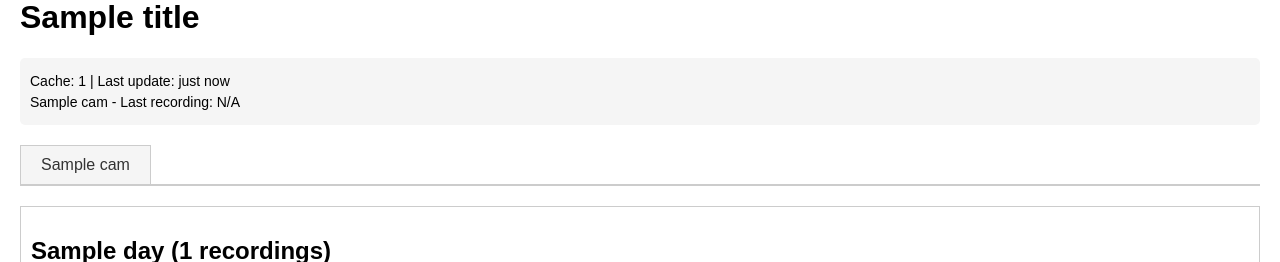
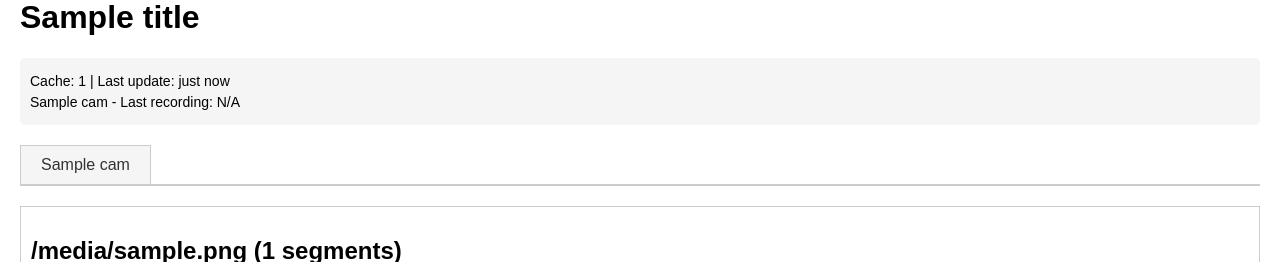
Before and after one commit to tp3t3r/security-footage-browser, a Flask app: template templates/index.html in a window 1280 px wide. Shown: the part 22-284 px from the top of the page. Run offline with Flask 3, Linux system fonts and the light colour scheme; the template is opened without the code that fills it: most values are stand-ins (such as "Sample title", 1, 10 or a date in 2020); data that the repository does not hold is empty; parts of the project's set-up code (start-up, migrations or seed data) failed here and were passed over.

Commit message:
Remove duplicates, sort by file/segment, hide unreliable timestamps

```diff
--- a/server.py
+++ b/server.py
@@ -36,10 +36,7 @@ def progress():
 
 @app.route('/')
 def index():
-    days_param = request.args.get('days', config.getint('display', 'default_days'), type=int)
     camera = request.args.get('camera', type=int)
-    end = int(datetime.now().timestamp())
-    start = int((datetime.now() - timedelta(days=days_param)).timestamp())
 
     data = load_segments()
     cameras = [{'id': i, 'name': c['name']} for i, c in enumerate(data['cameras'])]
@@ -51,7 +48,21 @@ def index():
             seg['camera_id'] = int(cam_id)
             all_segments.append(seg)
 
-    segments = [s for s in all_segments if start < s['start_time'] < end]
+    # Remove duplicates (same camera_id, file, segment)
+    seen = set()
+    unique_segments = []
+    for seg in all_segments:
+        key = (seg['camera_id'], seg['file'], seg['segment'])
+        if key not in seen:
+            seen.add(key)
+            unique_segments.append(seg)
+
+    # Filter by camera if specified
+    if camera is not None:
+        unique_segments = [s for s in unique_segments if s['camera_id'] == camera]
+
+    # Sort by camera_id, then file number, then segment number
+    unique_segments.sort(key=lambda s: (s['camera_id'], s['file'], s['segment']))
 
     # Create camera lookup
     camera_map = {i: c for i, c in enumerate(data['cameras'])}
@@ -70,21 +81,17 @@ def index():
     last_recordings = {}
     for cam_id, segs in data['segments'].items():
         if segs:
-            latest = max(segs, key=lambda s: s['start_time'])
-            last_recordings[int(cam_id)] = datetime.fromtimestamp(latest['start_time']).strftime('%Y-%m-%d %H:%M:%S')
+            latest = max(segs, key=lambda s: s.get('start_time', 0))
+            last_recordings[int(cam_id)] = f"File {latest['file']}"
 
-    # Filter by camera if specified
-    if camera is not None:
-        segments = [s for s in segments if s['camera_id'] == camera]
+    # Group by file number instead of day
+    by_file = {}
+    for seg in unique_segments:
+        cam = camera_map.get(seg['camera_id'], {})
+        file_key = f"hiv{seg['file']:05d}.mp4"
+        if file_key not in by_file:
+            by_file[file_key] = []
 
-    by_day = {}
-    for seg in segments:
-        cam = camera_map.get(seg['camera_id'], {})
-        day = datetime.fromtimestamp(seg['start_time']).strftime('%Y-%m-%d') if seg['start_time'] > 1000000000 else 'Unknown'
-        if day not in by_day:
-            by_day[day] = []
-
-        seg['start_time_str'] = datetime.fromtimestamp(seg['start_time']).strftime('%Y-%m-%d %H:%M:%S') if seg['start_time'] > 1000000000 else 'N/A'
         seg['path'] = cam.get('path', '')
         seg['name'] = cam.get('name', f"Camera {seg['camera_id']}")
 
@@ -102,10 +109,10 @@ def index():
             seg['size'] = 'Unknown'
             seg['size_bytes'] = 0
 
-        by_day[day].append(seg)
+        by_file[file_key].append(seg)
 
     return render_template('index.html',
-                         days=sorted(by_day.items(), reverse=True),
+                         files=sorted(by_file.items()),
                          cameras=cameras,
                          selected_camera=camera,
                          cache_size=cache_size_str,
--- a/templates/index.html
+++ b/templates/index.html
@@ -76,14 +76,14 @@
         {% endfor %}
     </div>
 
-    {% for day, segments in days %}
+    {% for file, segments in files %}
     <div class="day">
-        <h2>{{ day }} ({{ segments|length }} recordings)</h2>
+        <h2>{{ file }} ({{ segments|length }} segments)</h2>
         {% for seg in segments %}
         <div class="segment">
             <p>
-                File: hiv{{ '%05d'|format(seg.file) }}.mp4 - {{ seg.start_time_str }} ({{ seg.size }})
-                <a href="/video?camera_id={{ seg.camera_id }}&file={{ seg.file }}&segment={{ seg.segment }}" download="hiv{{ '%05d'|format(seg.file) }}.mp4" class="download-btn">Download</a>
+                Segment {{ seg.segment }} ({{ seg.size }})
+                <a href="/video?camera_id={{ seg.camera_id }}&file={{ seg.file }}&segment={{ seg.segment }}" download="{{ file }}_seg{{ seg.segment }}.mp4" class="download-btn">Download</a>
             </p>
             <video controls>
                 <source src="/video?camera_id={{ seg.camera_id }}&file={{ seg.file }}&segment={{ seg.segment }}" type="video/mp4">
```
